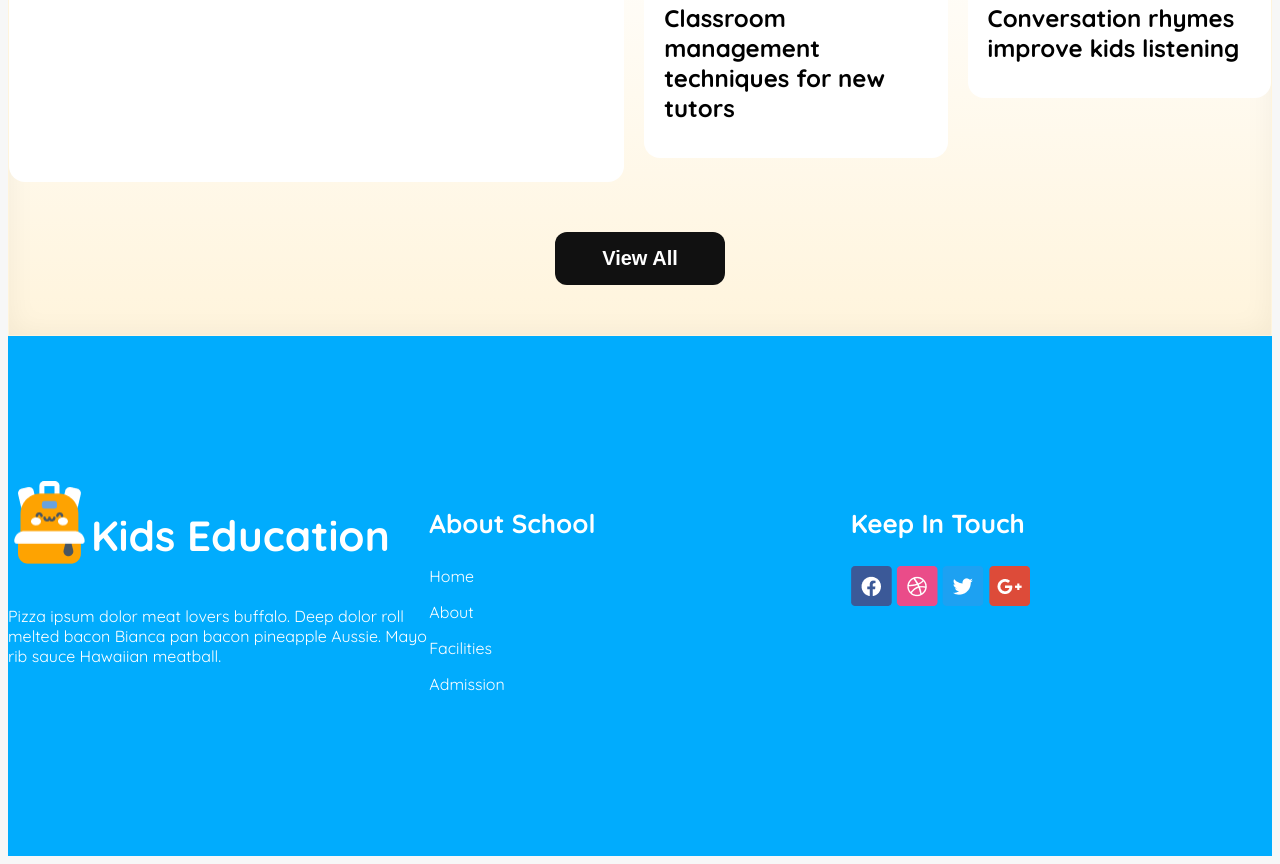
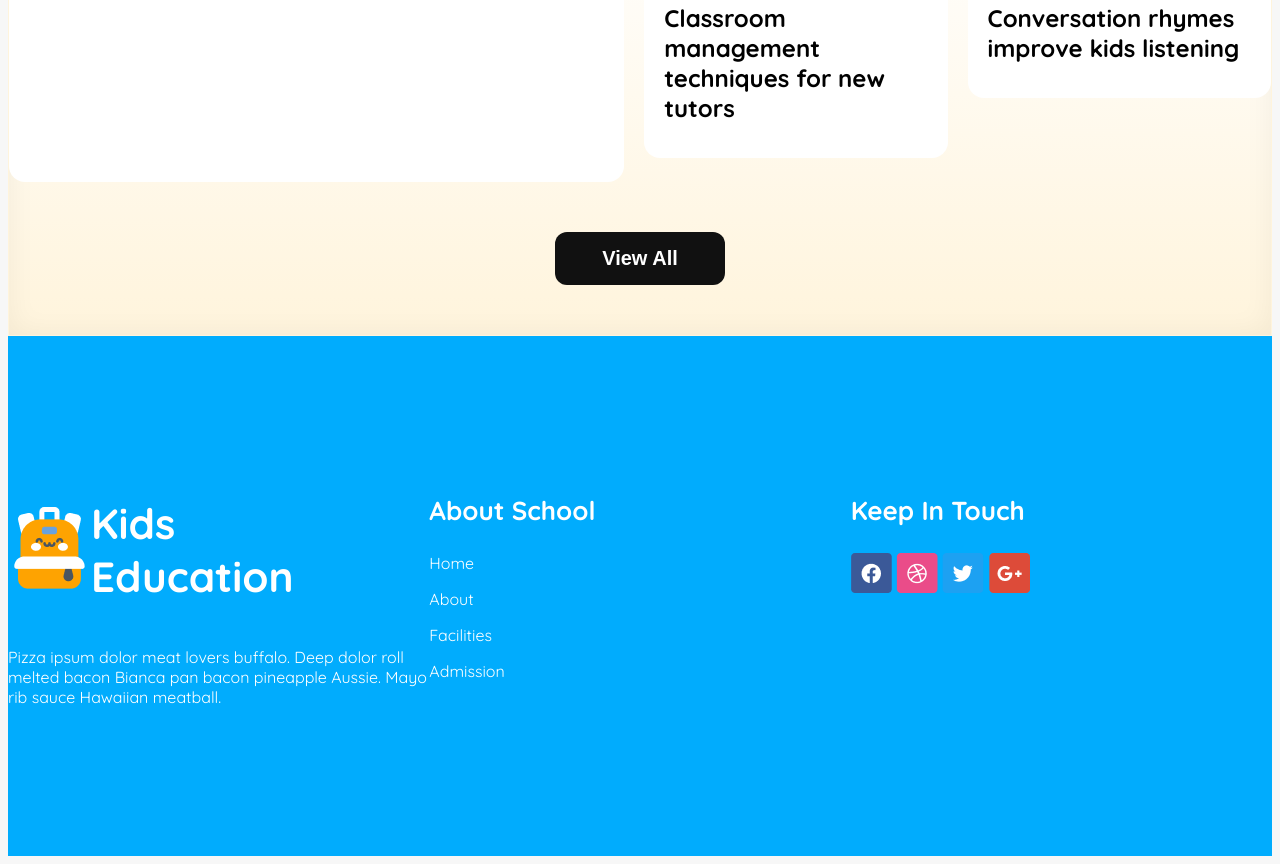
Before and after one commit to TOWHID162153/Kids-School-main, a plain HTML site: page index.html in a window 1280 px wide. Shown: the part 2394-3258 px from the top of the page. Drawn offline with Linux system fonts and the light colour scheme.

Commit message:
commit for responcive website

```diff
--- a/index.html
+++ b/index.html
@@ -252,8 +252,8 @@
       <div class="footer-container">
 
         <div class="footer-logo-aling display-flex">
-          <img class="logo-w" src="assets/logo w.png" alt="logo w">
-          <h1 class="footer-logo-title">Kids Education</h1>
+          <div class="foot-logo-alnig"><img class="logo-w" src="assets/logo w.png" alt="logo w"></div>
+          <div class="foot-logo-alnig"><h1 class="footer-logo-title">Kids <br> Education</h1></div>
         </div>
         <p class="footer-info">Pizza ipsum dolor meat lovers buffalo. Deep dolor roll melted bacon Bianca pan bacon
           pineapple Aussie. Mayo rib sauce Hawaiian meatball.</p>
@@ -279,7 +279,3 @@
 </body>
 
 </html>
-<!-- <div class="logo-w-text display-flex">
-  <h1 class="footer-logo-title">Kids</h1>
-<h1 class="footer-logo-title">Education</h1>
-</div> -->
--- a/style/style.css
+++ b/style/style.css
@@ -332,7 +332,10 @@ margin */
   flex-direction: row;
 }
 
-
+.foot-logo-alnig{
+  justify-content: center;
+  align-content: center;
+}
 
 
 /*  media */
```
